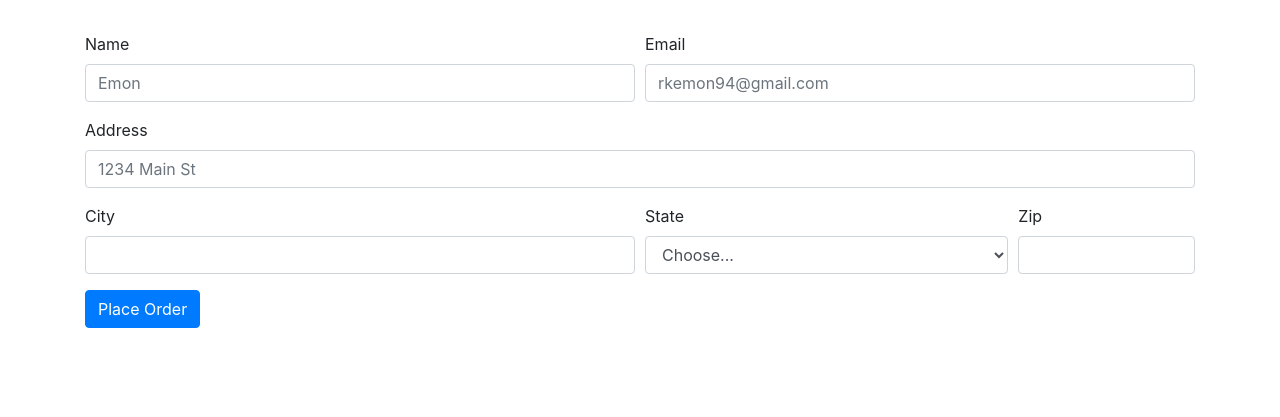
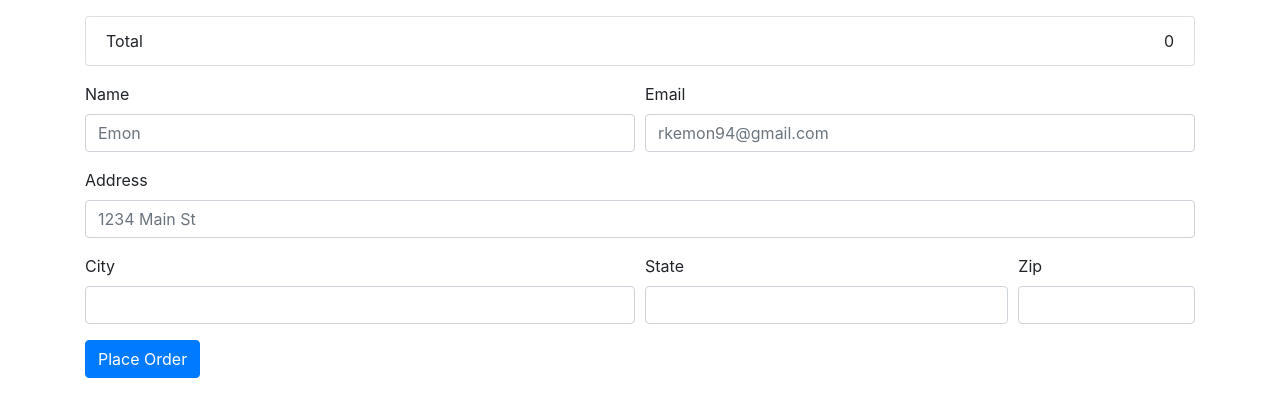
Before and after one commit to Emon-Khan/E-CommerceWebsite, a Django app: page /checkout/ in a window 1280 px wide. Shown: the top 417 px of the page. Run offline with Django 5.2, Linux system fonts and the light colour scheme.

Commit message:
Basic config of Checkout page has been done

```diff
--- a/ecomsite/shop/templates/shop/checkout.html
+++ b/ecomsite/shop/templates/shop/checkout.html
@@ -19,36 +19,38 @@
         </div>
         <div class="row">
             <div class="col-md-12">
-                <form>
+                <form method="POST">
+                    {% csrf_token %}
+                    <input type="hidden" id="items" name="items">
                     <div class="form-row">
                         <div class="form-group col-md-6">
                             <label for="inputName">Name</label>
-                            <input type="text" class="form-control" id="inputName" placeholder="Emon">
+                            <input id="name" name="name" type="text" class="form-control" id="inputName"
+                                placeholder="Emon">
                         </div>
                         <div class="form-group col-md-6">
                             <label for="inputEmail">Email</label>
-                            <input type="email" class="form-control" id="inputEmail" placeholder="rkemon94@gmail.com">
+                            <input id="email" name="email" type="email" class="form-control" id="inputEmail"
+                                placeholder="rkemon94@gmail.com">
                         </div>
                     </div>
                     <div class="form-group">
                         <label for="inputAddress">Address</label>
-                        <input type="text" class="form-control" id="inputAddress" placeholder="1234 Main St">
+                        <input id="address" name="address" type="text" class="form-control" id="inputAddress"
+                            placeholder="1234 Main St">
                     </div>
                     <div class="form-row">
                         <div class="form-group col-md-6">
                             <label for="inputCity">City</label>
-                            <input type="text" class="form-control" id="inputCity">
+                            <input id="city" name="city" type="text" class="form-control" id="inputCity">
                         </div>
                         <div class="form-group col-md-4">
                             <label for="inputState">State</label>
-                            <select id="inputState" class="form-control">
-                                <option selected>Choose...</option>
-                                <option>...</option>
-                            </select>
+                            <input id="state" name="state" type="text" class="form-control" id="inputState">
                         </div>
                         <div class="form-group col-md-2">
                             <label for="inputZip">Zip</label>
-                            <input type="text" class="form-control" id="inputZip">
+                            <input id="zipcode" name="zipcode" type="text" class="form-control" id="inputZip">
                         </div>
                     </div>
                     <button type="submit" class="btn btn-primary">Place Order</button>
@@ -67,12 +69,18 @@
         } else {
             cart = JSON.parse(localStorage.getItem('cart'));
         }
+        let total = 0;
         for (item in cart) {
             let name = cart[item][1]
             let quantity = cart[item][0]
-            itemString = `<li class="list-group-item">${name}<span class="badge badge-primary badge-pill">${quantity}</span></li>`
+            let price = cart[item][2]
+            total += cart[item][2]
+            itemString = `<li class="list-group-item">${name}<span class="badge badge-primary badge-pill">${quantity}</span><span class="badge badge-primary badge-pill">${price}</span></li>`
             $('#item_list').append(itemString);
         }
+        totalPrice = `<li class="list-group-item d-flex justify-content-between align-items-center">Total<span>${total}</span></li>`
+        $('#item_list').append(totalPrice)
+        $('#items').val(JSON.stringify(cart));
     </script>
 </body>
 
--- a/ecomsite/shop/views.py
+++ b/ecomsite/shop/views.py
@@ -1,5 +1,5 @@
 from django.shortcuts import render
-from .models import Products
+from .models import Products, Order
 from django.core.paginator import Paginator
 from django.http import HttpResponseNotFound
 # Create your views here.
@@ -20,4 +20,16 @@ def detail(request, id):
 def favicon_not_found(request):
     return HttpResponseNotFound()
 def checkout(request):
+
+    if request.method == "POST":
+        items = request.POST.get('items', "")
+        name = request.POST.get('name', "")
+        email = request.POST.get('email', "")
+        address = request.POST.get('address', "")
+        city  = request.POST.get('city', "")
+        state  = request.POST.get('state', "")
+        zipcode  = request.POST.get('zipcode', "")
+        order = Order(items=items,name=name,email=email, address=address, city=city, state=state, zipcode=zipcode)
+        order.save()
+
     return render(request, 'shop/checkout.html')
```
Also changed, not shown: ecomsite/shop/admin.py (+6 -1 lines), ecomsite/shop/models.py (+9 -0 lines), ecomsite/shop/templates/shop/index.html (+11 -13 lines), ecomsite/shop/migrations/0002_order.py (added).
